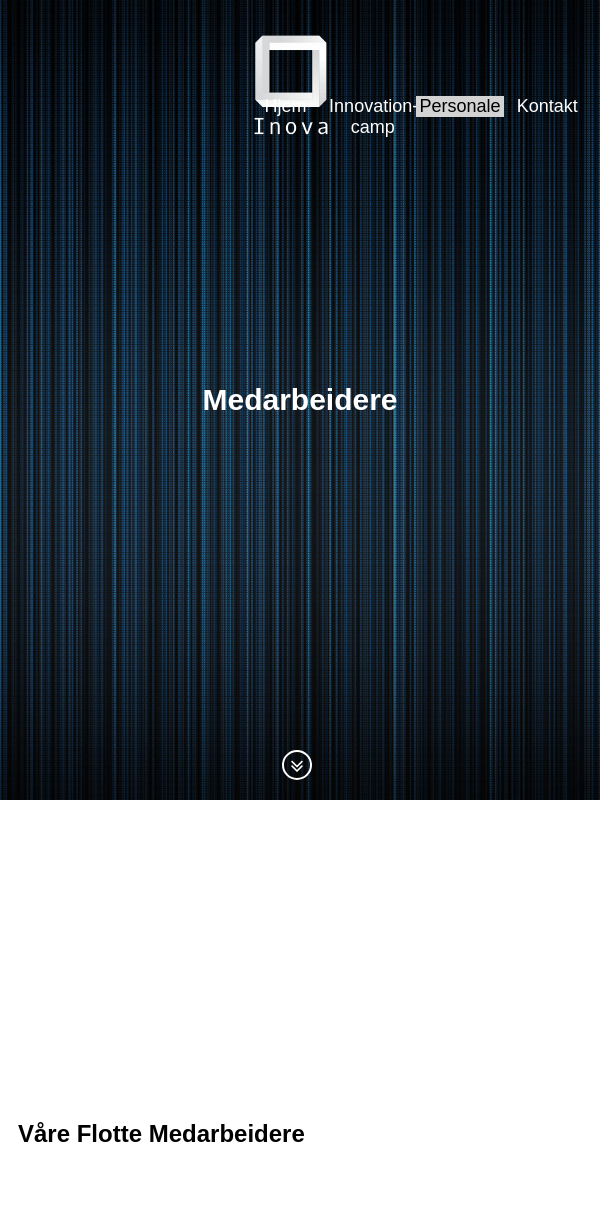
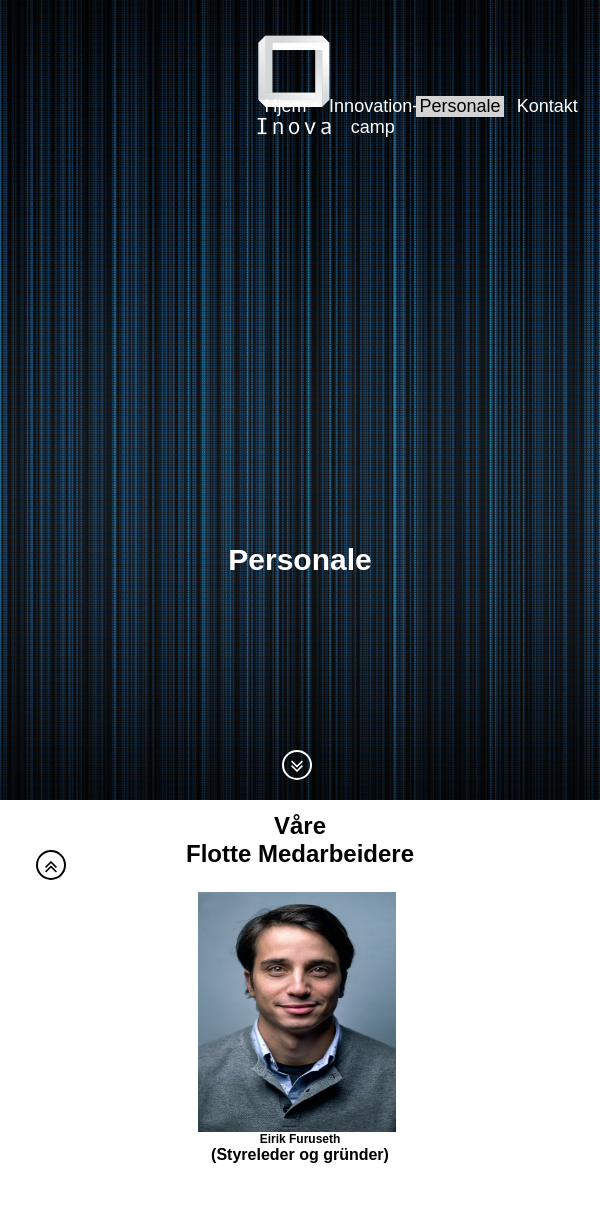
Before and after one commit to Tanmeet2802/Make-it-responsive, a plain HTML site: page ansatt.html in a window 600 px wide. Shown: the top 1215 px of the page. Drawn offline with Linux system fonts and the light colour scheme.

Commit message:
ferrrdig da

```diff
--- a/Responsive.css
+++ b/Responsive.css
@@ -106,7 +106,6 @@ p{
 }
 
 .ansatttekst{
-  height: 100vh;
   padding: 3vw;
   float: left;
   padding-top: 40vh;
@@ -115,12 +114,15 @@ p{
 .ansatttekst h2{
   font-size: 4vw;
 }
+.ansatttekst h1{
+  display: none;
+}
 .ansattboks{
-  height: 100vh;
   float: right;
 
 }
 .ansatt{
+  padding-top: 1vw;
   float: left;
   height: 33.3vh;
 }
@@ -131,6 +133,11 @@ p{
 .ansatt p{
   font-size: 1.5vw;
   padding: 1vh;
+}
+.ansatt img{
+  width: 12vw;
+  height: 30vh;
+  float: left;
 }
 
 html{
@@ -158,6 +165,22 @@ a.btn_down{
 
 }
 a.btn_down:hover{
+  background: #305699;
+}
+a.btn_up{
+  text-decoration: none;
+  color: black;
+  position: absolute;
+  bottom: -80px;
+  left:6vw;
+  font-size: 3.5vw;
+  border: 2px solid ;
+  border-radius: 5vw;
+  height: 5vw;
+  width: 5vw;
+  line-height: 5vw;
+}
+a.btn_up:hover{
   background: #305699;
 }
 
@@ -286,7 +309,7 @@ a.btn_down:hover{
 }
 
 [class*="col-"]{
-  border: black solid 0px;
+  border: black solid opx;
 
 }
 
@@ -301,6 +324,7 @@ a.btn_down:hover{
 .col-small30{width: 30%;}
 .col-small40{width: 40%;}
 .col-small50{width: 50%;}
+.col-small60{width: 60%;}
 .col-small70{width: 70%;}
 .col-small100{width: 100%;}
 
@@ -312,16 +336,26 @@ a.btn_down:hover{
   .col-mob70{width: 70%;}
   .col-mob100{width: 100%;}
   .logo img{
-  margin-left: 32vw;
+  margin-left: 32.5vw;
   width: 30vw;
   height: 30vw;}
   .nav a{width: 25%;
   font-size: 4vw;}
   .title{top: 70%;}
+  .ansatttittel{top: 70%;}
   .innovationtittel{top: 70%;}
+  .kontakttittel{top: 70%;}
   .omoss{
     padding: 10vw;
     text-align:center;}
+  .omoss h2{font-size: 7vw;}
+  .omossi{
+    padding-top:0vh;
+    padding-bottom: 0vh;
+    padding-left: 20vw;
+    padding-right: 20vw;
+  }
+  .omossi p{font-size: 4vw;}
   .innovationtittel3{
     padding: 10vw;
     text-align:center;}
@@ -329,6 +363,20 @@ a.btn_down:hover{
     font-size: 5vw;}
   .innovationom {padding-top: 5vh;}
   .innovationom p{font-size: 3vw;}
+
+  .ansatttekst{
+    text-align: center;
+    padding-top: 2vw;}
+  .ansatt{
+    margin-bottom: 10vw;}
+  .ansatt img{
+    height: 30vh;
+    width: 33vw;
+    margin-right:33vw;
+    margin-left:33vw;}
+
+  .ansatt p{display: none;}
+
   .sectionh{
   margin-left: 15vw;
   }
@@ -339,8 +387,7 @@ a.btn_down:hover{
     font-size: 3vw;
   }
   .contact-right{
-    display: none;
-  }
+    display: none;}
 
 
 
@@ -360,12 +407,20 @@ a.btn_down:hover{
   .nav a{font-size: 3vw;}
   .title{top: 70%;}
   .innovationtittel{top: 70%;}
+  .ansatttittel{top: 70%;}
+  .kontakttittel{top: 70%;}
   .omoss h2{
     font-size: 10vw;}
+  .omossi p{font-size: 3vw;}
   .innovationtittel3 h2{
     font-size: 5vw}
   .innovationom p{font-size: 2.5vw;}
-
+  .ansatttekst h2{
+  display:none;
+}
+  .ansatttekst h1{
+  display:initial;
+  font-size: 4vw;
 }
 
 
--- a/ansatt.html
+++ b/ansatt.html
@@ -14,7 +14,7 @@
 
       <div class="main">
 
-        <div class="logo col-small15 col-mob100 col-pad40">
+        <div class="logo col-small15 col-mob100 col-pad40" id="logo">
           <img src="logo2.png" alt="Bedriftslogo">
         </div>
 
@@ -29,7 +29,7 @@
 
 
       <div class="ansatttittel">
-        <h1>Medarbeidere </h1>
+        <h1>Personale </h1>
       </div>
 
       <section class="banner">
@@ -38,35 +38,39 @@
     </header>
 
 
-
+    <div class="nede">
     <div class="ansatttekst col-small30 col-mob100" id="ansatt">
       <h2>Våre Flotte Medarbeidere</h2>
+      <h1>Våre <br> Flotte Medarbeidere</h1>
     </div>
 
     <div class="ansattboks col-small70 col-mob100">
         <div class="ansatt col-small100 col-mob100">
-            <img src="ansatt1.jpeg" style="height: 30vh; width: 12vw; float: left;">
+            <img src="ansatt1.jpeg" alt="Bilde av Eirik Furuseth">
             <h3 align="center">Eirik Furuseth</h3>
             <h4 align="center">(Styreleder og gründer)</h4>
-            <p align="center">Eirik har 20 års erfaring med digital markedsføring. Han brenner for innovasjon, og har selv opplevd tidobling av salgsleads som markedssjef. I tillegg til å være gründer i Inova, har han også vært med å bygge opp Idium AS fra 0 til 100 ansatte. Eirk Furuseth er en dyktig sparringspartner, anvender dyptgående innavsjons forståelse og er ikke redd for å stille de vanskelige og viktige spørsmålene for at bedrifter skal lykkes så godt som mulig med markedsføringen sin.</p>
+            <p align="center">Eirik har 20 års erfaring med digital markedsføring. Han brenner for innovasjon, og har selv opplevd tidobling av salgsleads som markedssjef. I tillegg til å være gründer i Inova, har han også vært med å bygge opp Idium AS fra 0 til 100 ansatte. Eirik Furuseth er en dyktig sparringspartner, anvender dyptgående innavsjons forståelse og er ikke redd for å stille de vanskelige og viktige spørsmålene for at bedrifter skal lykkes så godt som mulig med markedsføringen sin.</p>
         </div>
 
         <div class="ansatt col-small100 col-mob100">
-            <img src="ansatt2.jpeg" style="height: 30vh; width: 12vw; float: left;">
+            <img src="ansatt2.jpeg" alt="Bilde av Monica Salome">
             <h3 align="center">Monica Salome</h3>
             <h4 align="center">(Prosjektleder)</h4>
             <p align="center">Monica er utdannet innen PR og markedskommunikasjon ved BI, hvor hun fikk toppresultater innenfor analyse, kampanjeplanlegging og strategi. Monica's kunder elsker henne fordi hun er en ekstremt strukturert prosjektleder, som skaper verdi og gode resultater. Hun har i løpet av tiden hos oss, jobbet med kunder med komplekse produkter og målgrupper, blant annet innen teknologi og utdanning, og tar enhver utfordring på strak arm.</p>
         </div>
 
         <div class="ansatt col-small100 col-mob100">
-            <img src="ansatt3.jpg" style="height: 30vh; width: 12vw; float: left;">
+            <img src="ansatt3.jpg" alt="Bilde av Yalda Bakir">
             <h3 align="center">Yalda Bakir</h3>
             <h4 align="center">(Fagansvarlig, rådgiver og partner)</h4>
             <p align="center">Yalda er utdannet innen PR og kommunikasjon, og er en av dem som har vært lengst i Inova. Han er blant de aller fremste på HubSpot og inbound marketing i Norge og er en populær foredragsholder. Han er en fagnerd som holder seg oppdatert innen alt som rører seg i innovasjon. Yalda har bred strategisk erfaring med å hjelpe nye innovasjoner ut i det offentlige.</p>
         </div>
 
      </div>
-
+     <section class="banner">
+        <a href="#logo" class="btn_up"><i class="fa fa-angle-double-up" aria-hidden="true"></i></a>
+    </section>
+   </div>
 
 
 
```
Also changed, not shown: index.html (+5 -2 lines), innovationcamp.html (+4 -1 lines), kontakt.html (+7 -4 lines).
